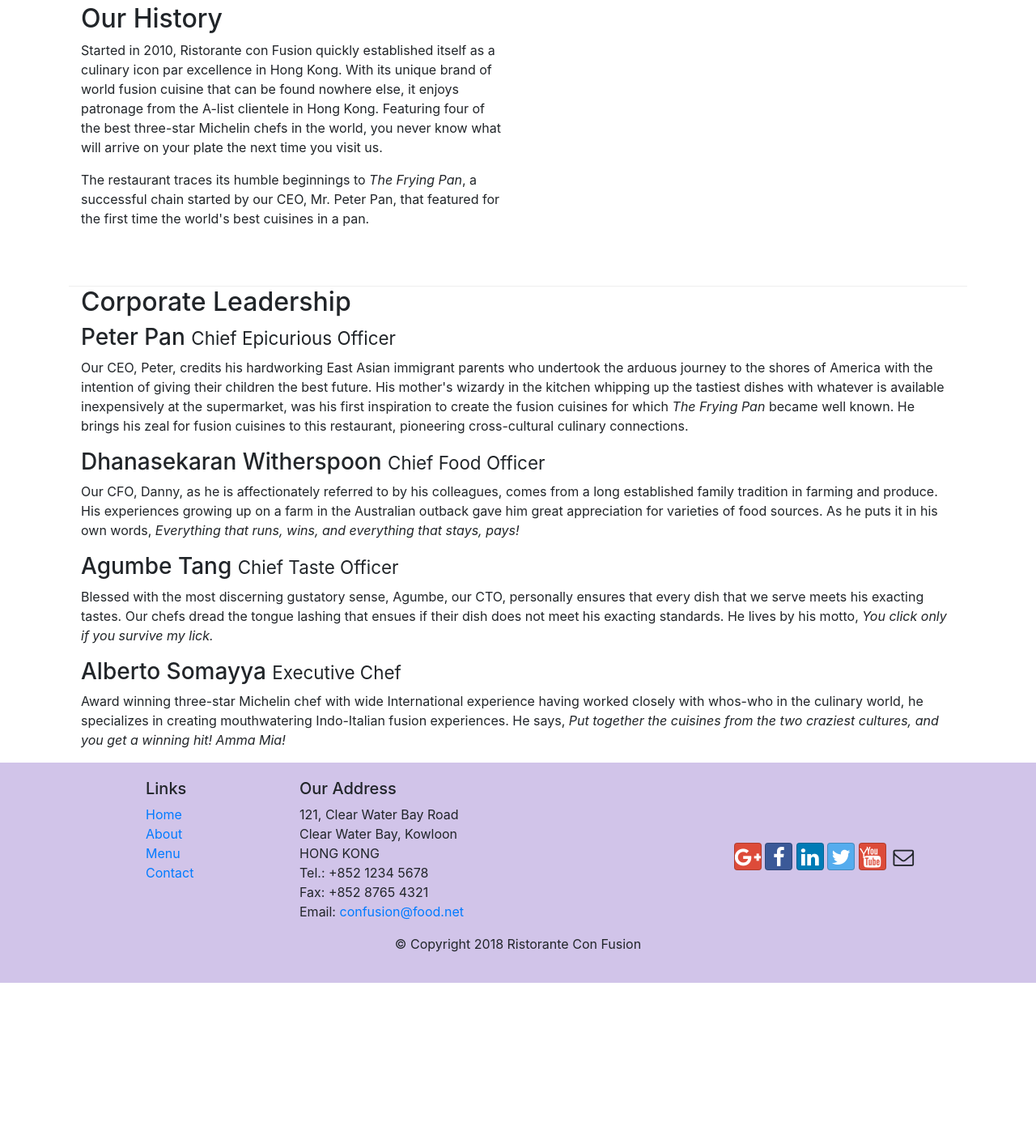
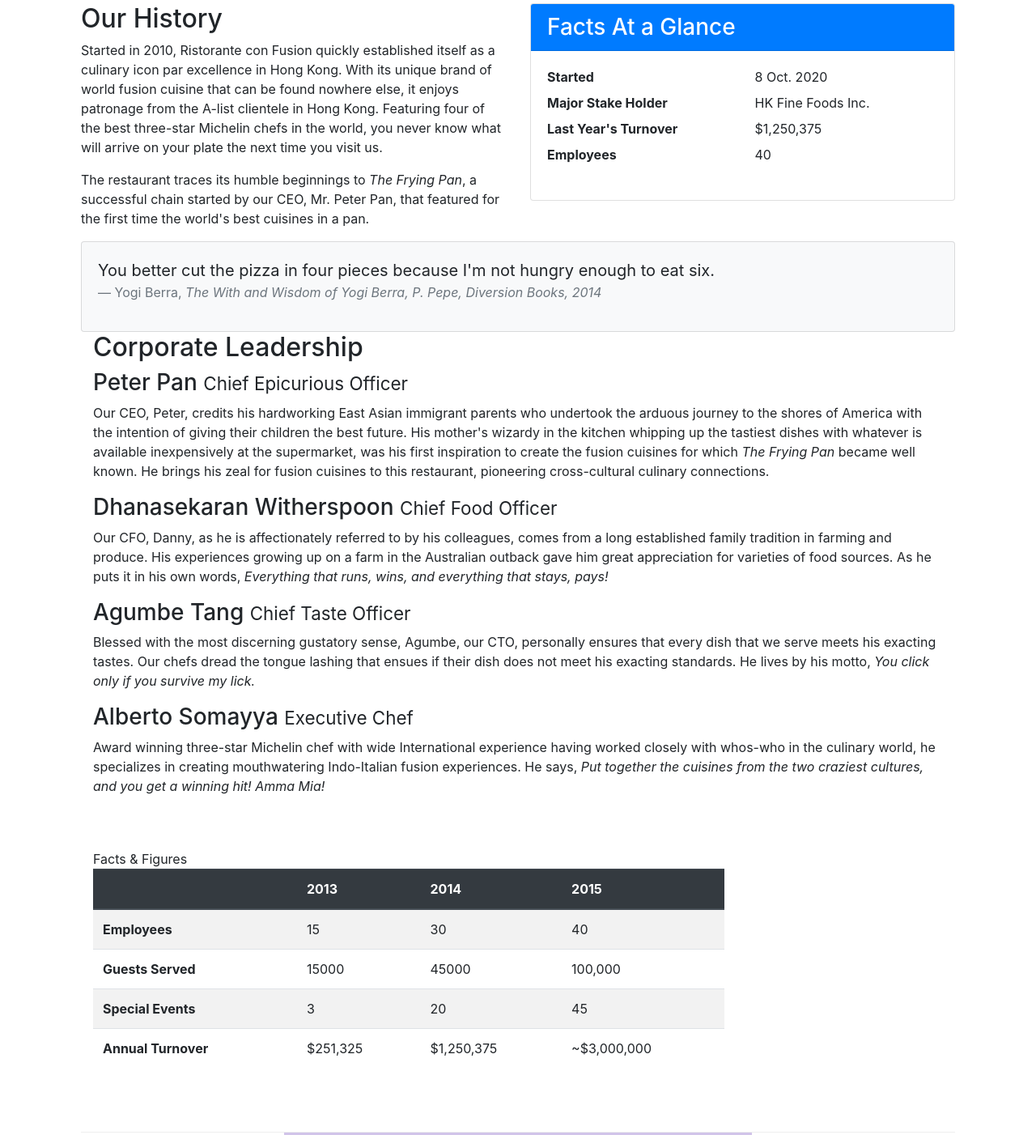
Before and after one commit to mvgary094/bootstrap, a website: page aboutus.html in a window 1280 px wide. Shown: the part 511-1913 px from the top of the page at 81% size. Before the commit the page ends 1725 px from the top, so only its background shows below. Drawn offline with nearby package versions, Linux system fonts and the light colour scheme.

Commit message:
Added Cards

```diff
--- a/aboutus.html
+++ b/aboutus.html
@@ -65,8 +65,33 @@
                 <p>Started in 2010, Ristorante con Fusion quickly established itself as a culinary icon par excellence in Hong Kong. With its unique brand of world fusion cuisine that can be found nowhere else, it enjoys patronage from the A-list clientele in Hong Kong.  Featuring four of the best three-star Michelin chefs in the world, you never know what will arrive on your plate the next time you visit us.</p>
                 <p>The restaurant traces its humble beginnings to <em>The Frying Pan</em>, a successful chain started by our CEO, Mr. Peter Pan, that featured for the first time the world's best cuisines in a pan.</p>
             </div>
+            <div class='col-sm'>
+				<div class='card'>
+					<h3 class='card-header bg-primary text-white'>Facts At a Glance</h3>
+					<div class='card-body'>
+						<dl class='row'>
+							<dt class='col-6'>Started</dt>
+							<dd class='col-6'>8 Oct. 2020</dd>
+							<dt class="col-6">Major Stake Holder</dt>
+                            <dd class="col-6">HK Fine Foods Inc.</dd>
+                            <dt class="col-6">Last Year's Turnover</dt>
+                            <dd class="col-6">$1,250,375</dd>
+                            <dt class="col-6">Employees</dt>
+                            <dd class="col-6">40</dd>
+						</dl>
+					</div>
+				</div>
+            </div>
+			<div class='col-12'>
+				<div class='card card-body bg-light'>
+					<blockquote class='blockquote'>
+						<p class='mb-0'>You better cut the pizza in four pieces because I'm not hungry enough to eat six.</p>
+						<footer class='blockquote-footer'>Yogi Berra,
+							<cite title='Source Title'>The With and Wisdom of Yogi Berra, P. Pepe, Diversion Books, 2014</cite>
+						</footer>
+					</blockquote>
+				</div>
 			<div>
-            </div>
         </div>
 
 
@@ -83,7 +108,49 @@
 					<p class="d-none d-sm-block">Award winning three-star Michelin chef with wide International experience having worked closely with whos-who in the culinary world, he specializes in creating mouthwatering Indo-Italian fusion experiences. He says, <em>Put together the cuisines from the two craziest cultures, and you get a winning hit! Amma Mia!</em></p>
 				</div>
 		   </div>
-
+		<div class='row row-content'>
+			<div class='col-12 col-sm-9'?
+				<h2>Facts &amp; Figures</h2>
+				 <div class="table-responsive">
+                    <table class="table table-striped">
+                        <thead class="thead-dark">
+                            <tr>
+                                <th>&nbsp;</th>
+                                <th>2013</th>
+                                <th>2014</th>
+                                <th>2015</th>
+                            </tr>
+                        </thead>
+                        <tbody>
+                            <tr>
+                                <th>Employees</th>
+                                <td>15</td>
+                                <td>30</td>
+                                <td>40</td>
+                            </tr>
+                            <tr>
+                                <th>Guests Served</th>
+                                <td>15000</td>
+                                <td>45000</td>
+                                <td>100,000</td>
+                            </tr>
+                            <tr>
+                                <th>Special Events</th>
+                                <td>3</td>
+                                <td>20</td>
+                                <td>45</td>
+                            </tr>
+                            <tr>
+                                <th>Annual Turnover</th>
+                                <td>$251,325</td>
+                                <td>$1,250,375</td>
+                                <td>~$3,000,000</td>
+                            </tr>
+                        </tbody>
+                    </table>
+                </div>
+			</div>
+		</div>
     </div>
 
     <footer class="footer">
```
Lines whose indentation alone changed are shown as unchanged.
